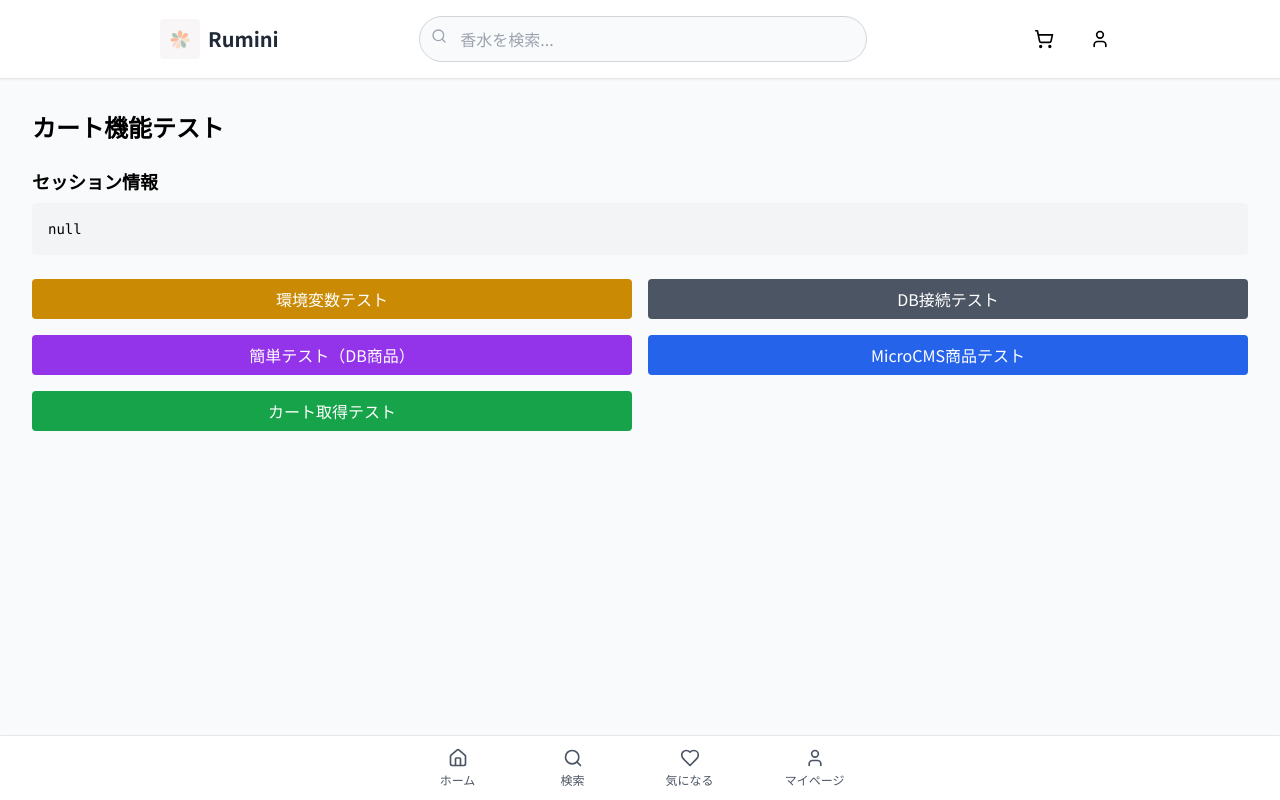
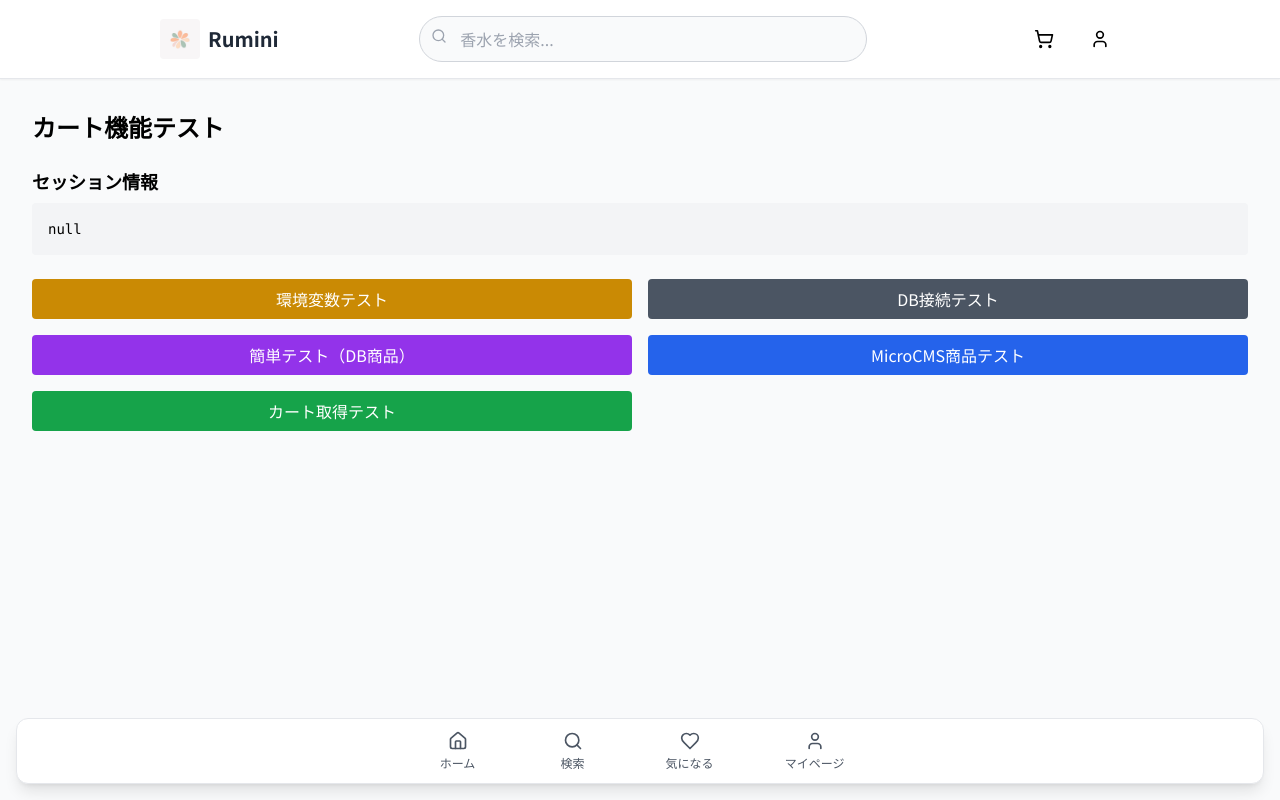
Before and after one commit to m44442/fragrance-commerce, a Next.js app: page /test-cart in a window 1280 px wide. Built offline with nearby package versions, Linux system fonts and the light colour scheme; no server answers.

Commit message:
お願いします

```diff
--- a/src/app/components/BottomNavigation.tsx
+++ b/src/app/components/BottomNavigation.tsx
@@ -19,7 +19,7 @@ export default function BottomNavigation() {
   const { data: session } = useSession();
 
   return (
-    <nav className="fixed bottom-0 left-0 right-0 bg-white border-t border-gray-200 z-50 shadow-lg">
+    <nav className="fixed bottom-4 left-4 right-4 bg-white border border-gray-200 z-50 shadow-lg rounded-xl">
       <div className="flex items-center justify-around h-16 max-w-lg mx-auto px-4">
         {navItems.map((item) => {
           const isActive = pathname === item.href;
```
